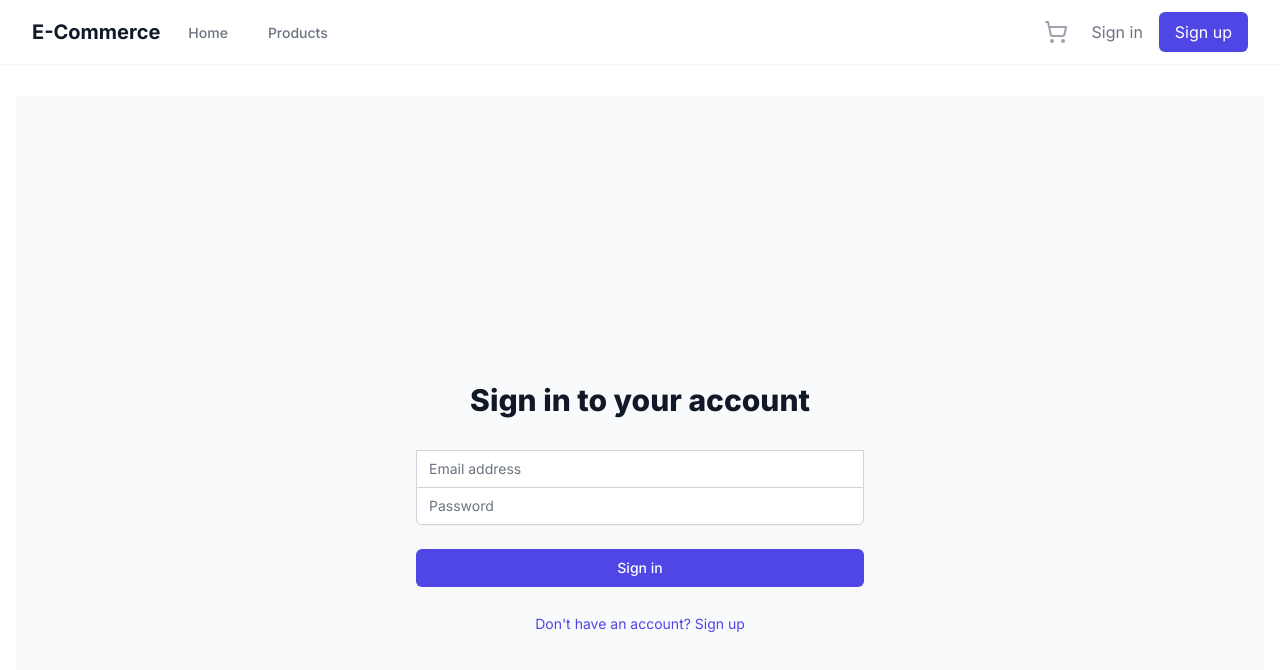
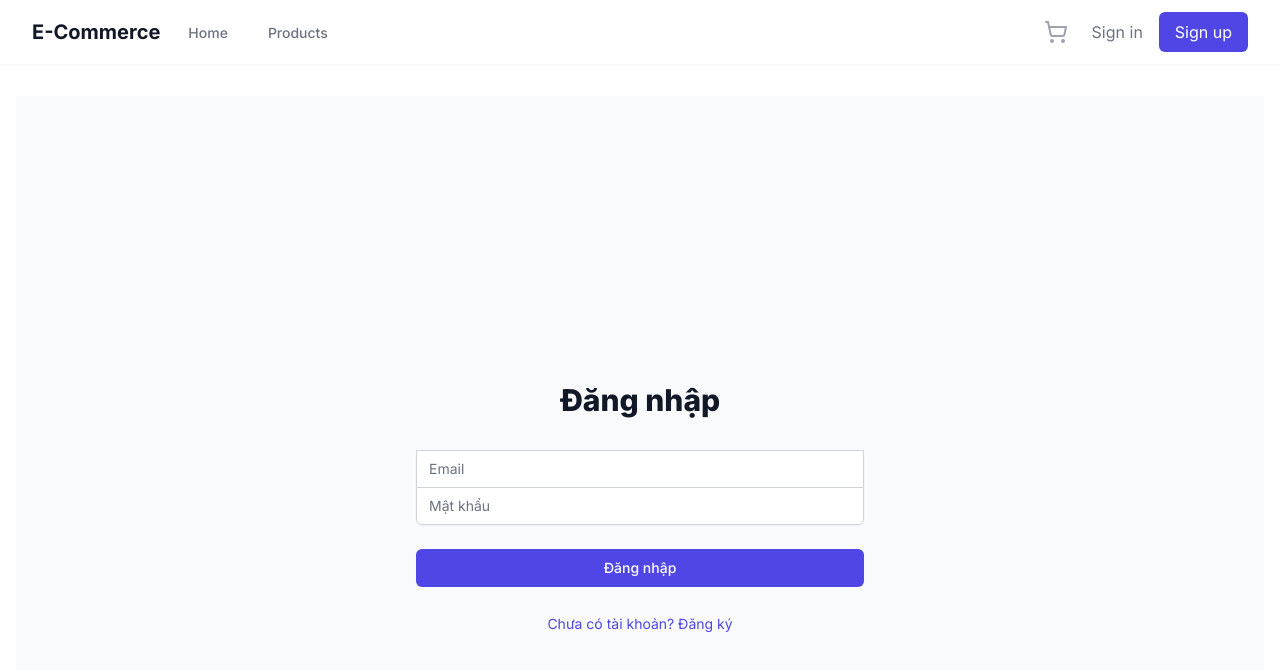
Before and after one commit to phuc246/ecommerce-website, a Next.js app: page /login in a window 1280 px wide. Shown: the top 670 px of the page. Built offline with nearby package versions, Linux system fonts and the light colour scheme; no server answers.

Commit message:
Update package dependencies, upgrade Zod validation library, and implement form validation for login and registration pages with error handling.

```diff
--- a/package.json
+++ b/package.json
@@ -34,7 +34,7 @@
     "tailwind-merge": "^2.2.1",
     "tailwindcss": "^3.4.17",
     "typescript": "^5.3.3",
-    "zod": "^3.22.4",
+    "zod": "^3.24.2",
     "zustand": "^5.0.3"
   },
   "devDependencies": {
--- a/src/app/login/page.tsx
+++ b/src/app/login/page.tsx
@@ -5,6 +5,19 @@ import { signIn } from "next-auth/react";
 import { useRouter, useSearchParams } from "next/navigation";
 import Link from "next/link";
 import toast from "react-hot-toast";
+import { z } from "zod";
+
+// Validation schemas
+const loginSchema = z.object({
+  email: z.string().email("Email không hợp lệ"),
+  password: z.string().min(6, "Mật khẩu phải có ít nhất 6 ký tự"),
+});
+
+const registerSchema = z.object({
+  name: z.string().min(2, "Tên phải có ít nhất 2 ký tự"),
+  email: z.string().email("Email không hợp lệ"),
+  password: z.string().min(6, "Mật khẩu phải có ít nhất 6 ký tự"),
+});
 
 export default function LoginPage() {
   const router = useRouter();
@@ -15,17 +28,55 @@ export default function LoginPage() {
     email: "",
     password: "",
   });
+  const [errors, setErrors] = useState<{
+    name?: string;
+    email?: string;
+    password?: string;
+  }>({});
   const [loading, setLoading] = useState(false);
 
   useEffect(() => {
     const register = searchParams.get("register");
     if (register === "true") {
       setIsLogin(false);
+    } else {
+      setIsLogin(true);
     }
   }, [searchParams]);
 
+  const validateForm = () => {
+    try {
+      if (isLogin) {
+        loginSchema.parse({
+          email: formData.email,
+          password: formData.password,
+        });
+      } else {
+        registerSchema.parse(formData);
+      }
+      setErrors({});
+      return true;
+    } catch (error) {
+      if (error instanceof z.ZodError) {
+        const newErrors: { [key: string]: string } = {};
+        error.errors.forEach((err) => {
+          if (err.path[0]) {
+            newErrors[err.path[0] as string] = err.message;
+          }
+        });
+        setErrors(newErrors);
+      }
+      return false;
+    }
+  };
+
   const handleSubmit = async (e: React.FormEvent) => {
     e.preventDefault();
+
+    if (!validateForm()) {
+      return;
+    }
+
     setLoading(true);
 
     try {
@@ -40,7 +91,7 @@ export default function LoginPage() {
         if (result?.error) {
           toast.error(result.error);
         } else {
-          toast.success("Logged in successfully");
+          toast.success("Đăng nhập thành công");
           router.push("/");
           router.refresh();
         }
@@ -57,10 +108,10 @@ export default function LoginPage() {
         const data = await response.json();
 
         if (!response.ok) {
-          throw new Error(data.error || "Failed to register");
+          throw new Error(data.error || "Đăng ký thất bại");
         }
 
-        toast.success("Registered successfully");
+        toast.success("Đăng ký thành công");
         setIsLogin(true);
         setFormData({ name: "", email: "", password: "" });
       }
@@ -68,7 +119,7 @@ export default function LoginPage() {
       if (error instanceof Error) {
         toast.error(error.message);
       } else {
-        toast.error("An error occurred");
+        toast.error("Đã xảy ra lỗi");
       }
     } finally {
       setLoading(false);
@@ -80,7 +131,7 @@ export default function LoginPage() {
       <div className="max-w-md w-full space-y-8">
         <div>
           <h2 className="mt-6 text-center text-3xl font-extrabold text-gray-900">
-            {isLogin ? "Sign in to your account" : "Create a new account"}
+            {isLogin ? "Đăng nhập" : "Đăng ký tài khoản"}
           </h2>
         </div>
         <form className="mt-8 space-y-6" onSubmit={handleSubmit}>
@@ -88,25 +139,30 @@ export default function LoginPage() {
             {!isLogin && (
               <div>
                 <label htmlFor="name" className="sr-only">
-                  Name
+                  Tên
                 </label>
                 <input
                   id="name"
                   name="name"
                   type="text"
                   required={!isLogin}
-                  className="appearance-none rounded-none relative block w-full px-3 py-2 border border-gray-300 placeholder-gray-500 text-gray-900 rounded-t-md focus:outline-none focus:ring-indigo-500 focus:border-indigo-500 focus:z-10 sm:text-sm"
-                  placeholder="Name"
+                  className={`appearance-none rounded-none relative block w-full px-3 py-2 border ${
+                    errors.name ? "border-red-500" : "border-gray-300"
+                  } placeholder-gray-500 text-gray-900 rounded-t-md focus:outline-none focus:ring-indigo-500 focus:border-indigo-500 focus:z-10 sm:text-sm`}
+                  placeholder="Tên"
                   value={formData.name}
                   onChange={(e) =>
                     setFormData({ ...formData, name: e.target.value })
                   }
                 />
+                {errors.name && (
+                  <p className="mt-1 text-sm text-red-500">{errors.name}</p>
+                )}
               </div>
             )}
             <div>
               <label htmlFor="email" className="sr-only">
-                Email address
+                Email
               </label>
               <input
                 id="email"
@@ -114,17 +170,22 @@ export default function LoginPage() {
                 type="email"
                 autoComplete="email"
                 required
-                className="appearance-none rounded-none relative block w-full px-3 py-2 border border-gray-300 placeholder-gray-500 text-gray-900 focus:outline-none focus:ring-indigo-500 focus:border-indigo-500 focus:z-10 sm:text-sm"
-                placeholder="Email address"
+                className={`appearance-none rounded-none relative block w-full px-3 py-2 border ${
+                  errors.email ? "border-red-500" : "border-gray-300"
+                } placeholder-gray-500 text-gray-900 focus:outline-none focus:ring-indigo-500 focus:border-indigo-500 focus:z-10 sm:text-sm`}
+                placeholder="Email"
                 value={formData.email}
                 onChange={(e) =>
                   setFormData({ ...formData, email: e.target.value })
                 }
               />
+              {errors.email && (
+                <p className="mt-1 text-sm text-red-500">{errors.email}</p>
+              )}
             </div>
             <div>
               <label htmlFor="password" className="sr-only">
-                Password
+                Mật khẩu
               </label>
               <input
                 id="password"
@@ -132,13 +193,18 @@ export default function LoginPage() {
                 type="password"
                 autoComplete="current-password"
                 required
-                className="appearance-none rounded-none relative block w-full px-3 py-2 border border-gray-300 placeholder-gray-500 text-gray-900 rounded-b-md focus:outline-none focus:ring-indigo-500 focus:border-indigo-500 focus:z-10 sm:text-sm"
-                placeholder="Password"
+                className={`appearance-none rounded-none relative block w-full px-3 py-2 border ${
+                  errors.password ? "border-red-500" : "border-gray-300"
+                } placeholder-gray-500 text-gray-900 rounded-b-md focus:outline-none focus:ring-indigo-500 focus:border-indigo-500 focus:z-10 sm:text-sm`}
+                placeholder="Mật khẩu"
                 value={formData.password}
                 onChange={(e) =>
                   setFormData({ ...formData, password: e.target.value })
                 }
               />
+              {errors.password && (
+                <p className="mt-1 text-sm text-red-500">{errors.password}</p>
+              )}
             </div>
           </div>
 
@@ -172,23 +238,19 @@ export default function LoginPage() {
                   </svg>
                 </span>
               ) : null}
-              {isLogin ? "Sign in" : "Sign up"}
+              {isLogin ? "Đăng nhập" : "Đăng ký"}
             </button>
           </div>
 
           <div className="text-center">
-            <button
-              type="button"
-              onClick={() => {
-                setIsLogin(!isLogin);
-                setFormData({ name: "", email: "", password: "" });
-              }}
+            <Link
+              href={isLogin ? "/login?register=true" : "/login"}
               className="text-sm text-indigo-600 hover:text-indigo-500"
             >
               {isLogin
-                ? "Don't have an account? Sign up"
-                : "Already have an account? Sign in"}
-            </button>
+                ? "Chưa có tài khoản? Đăng ký"
+                : "Đã có tài khoản? Đăng nhập"}
+            </Link>
           </div>
         </form>
       </div>
```
Also changed, not shown: 1 other file (tests, documents, lock files or other folders).
